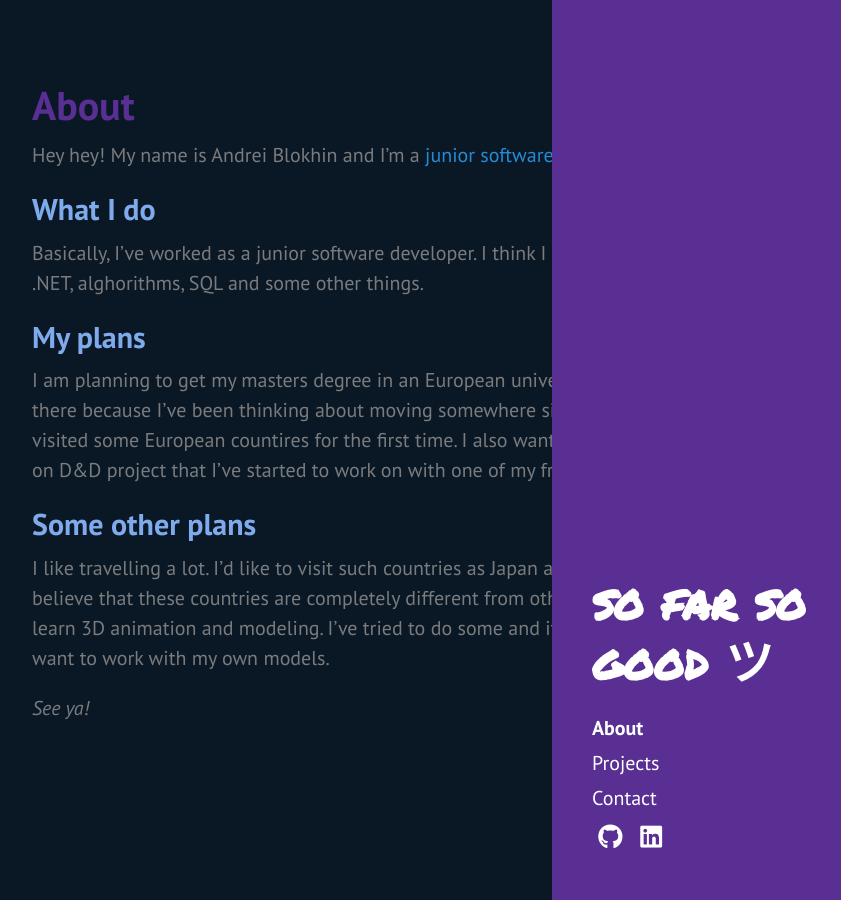
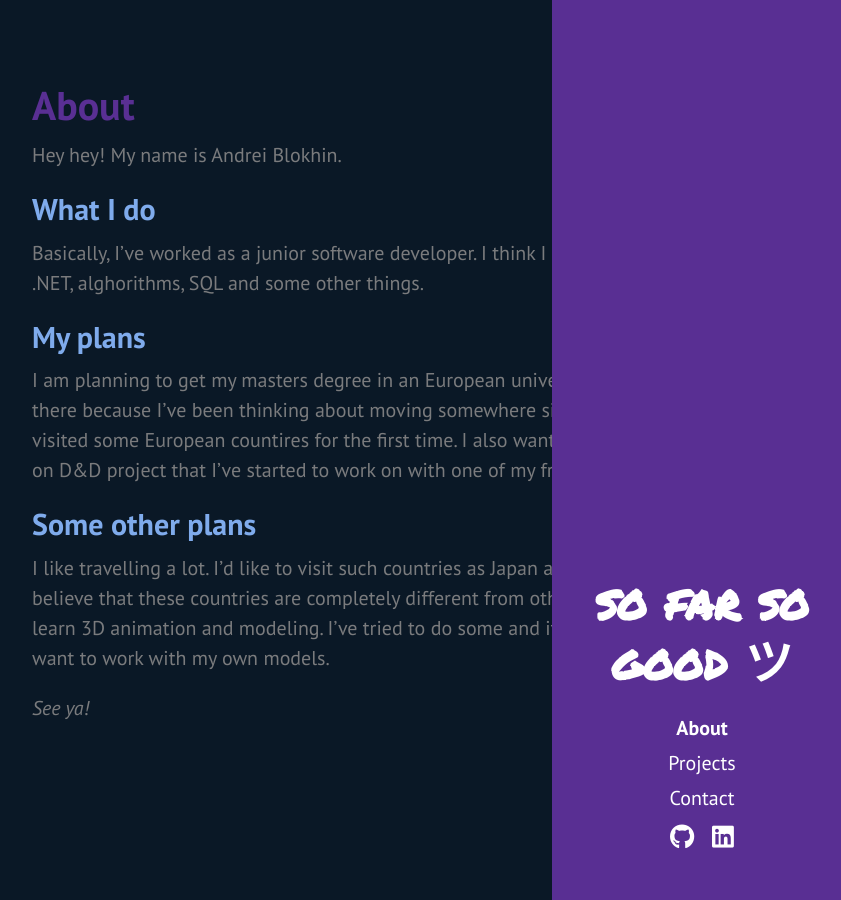
Before and after one commit to xdeath/xdeath.github.io, a Jekyll site: the page built from about.md, in a window 1280 px wide. Shown: the whole page, without its empty margins (428-1269 px from the left). Built offline with Jekyll 4.4.1, drawn with Linux system fonts in a browser that asks for light colours.

Commit message:
Some changes

```diff
--- a/about.md
+++ b/about.md
@@ -3,7 +3,7 @@
 title: About
 ---
 
-Hey hey! My name is Andrei Blokhin and I'm a [junior software developer](https://github.com/xdeath).
+Hey hey! My name is Andrei Blokhin.
 
 ## What I do
 
--- a/public/css/hyde.css
+++ b/public/css/hyde.css
@@ -51,7 +51,7 @@
   color: rgba(255,255,255,.5);
   background-color: #592F93;
 }
-@media (min-width: 35em) {
+@media (min-width: 40em) {
   .sidebar {
     position: fixed;
     top: 0;
@@ -72,6 +72,19 @@
   font-family: "Permanent Marker";
   font-style: normal;
   font-size: 2.4rem;
+}
+
+
+h1.sidebar-about:hover,
+h1.sidebar-about:focus{
+  text-shadow:
+  0 0 4px #fff,
+  0 0 8px #fff,
+  0 0 16px #fff,
+  0 0 32px #0ac,
+  0 0 64px #0ac,
+  0 0 128px #0ac,
+  0 0 256px #0ac,
 }
 
 .sidebar-nav {
@@ -101,7 +114,7 @@
   margin: 0 0.25em;
 }
 
-@media (min-width: 35em) {
+@media (min-width: 40em) {
   .sidebar-sticky {
     position: absolute;
     right:  1rem;
@@ -115,7 +128,7 @@
   padding-bottom: 4rem;
 }
 
-@media (min-width: 35em) {
+@media (min-width: 40em) {
   .content {
     max-width: 38rem;
     margin-left: 20rem;
--- a/public/css/poole.css
+++ b/public/css/poole.css
@@ -300,7 +300,6 @@
   padding-right: 1rem;
   margin-left:  auto;
   margin-right: auto;
-  text-align: left;
 }
 
 
```
